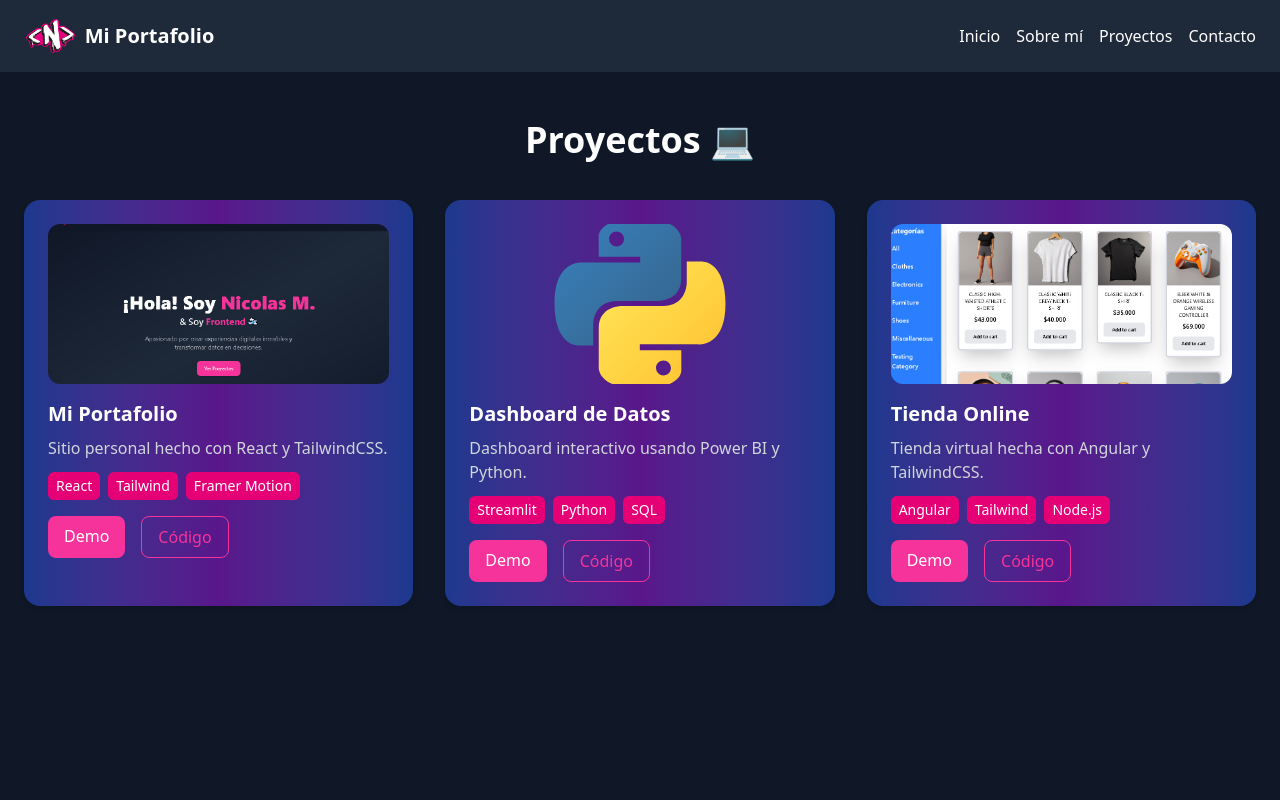
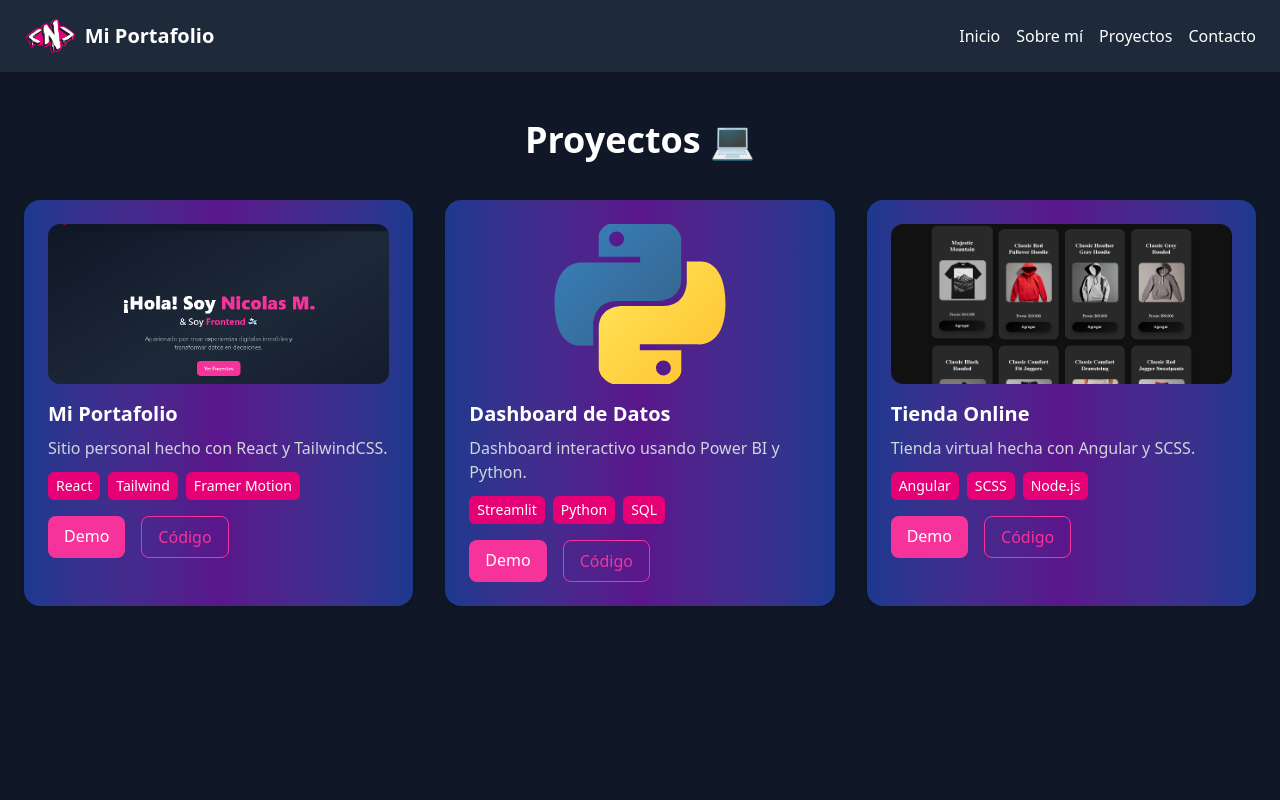
Before and after one commit to Nicolas-MG/Portafolio-react, a React (Vite) app: page /proyectos in a window 1280 px wide. Shown: the top 800 px of the page. Built offline with nearby package versions, Linux system fonts and the light colour scheme.

Commit message:
Aca cambie lo de Diem

```diff
--- a/src/components/ProyectoCard.jsx
+++ b/src/components/ProyectoCard.jsx
@@ -34,8 +34,10 @@ return (
             ))}
         </div>
         <div className="flex gap-4">
-            <a href={proyecto.demo} target="_blank" rel="noreferrer" className="bg-pink-500 hover:bg-pink-600 text-white px-4 py-2 rounded-lg">Demo</a>
-            <a href={proyecto.codigo} target="_blank" rel="noreferrer" className="border border-pink-500 text-pink-500 hover:bg-pink-500 hover:text-white px-4 py-2 rounded-lg">Código</a>
+            <a href={proyecto.demo} target="_blank" rel="noreferrer" className="bg-pink-500
+            hover:bg-pink-600 text-white px-4 py-2 rounded-lg">Demo</a>
+            <a href={proyecto.codigo} target="_blank" rel="noreferrer" className="border
+            border-pink-500 text-pink-500 hover:bg-pink-500 hover:text-white px-4 py-2 rounded-lg">Código</a>
         </div>
     </motion.div>
 );
--- a/src/pages/Projects.jsx
+++ b/src/pages/Projects.jsx
@@ -25,11 +25,11 @@ function Projects() {
     },
     {
       nombre: "Tienda Online",
-      descripcion: "Tienda virtual hecha con Angular y TailwindCSS.",
+      descripcion: "Tienda virtual hecha con Angular y SCSS.",
       imagen: img3,
-      tecnologias: ["Angular", "Tailwind", "Node.js"],
-      demo: "https://diem-19.vercel.app/",
-      codigo: "https://github.com/Nicolas-MG/Diem"
+      tecnologias: ["Angular", "SCSS", "Node.js"],
+      demo: "https://diem-2-0.vercel.app/",
+      codigo: "https://github.com/Nicolas-MG/Diem-2.0"
     }
   ];
 
```
Also changed, not shown: src/components/Navbar.jsx (+0 -25 lines), src/assets/tienda.png.
